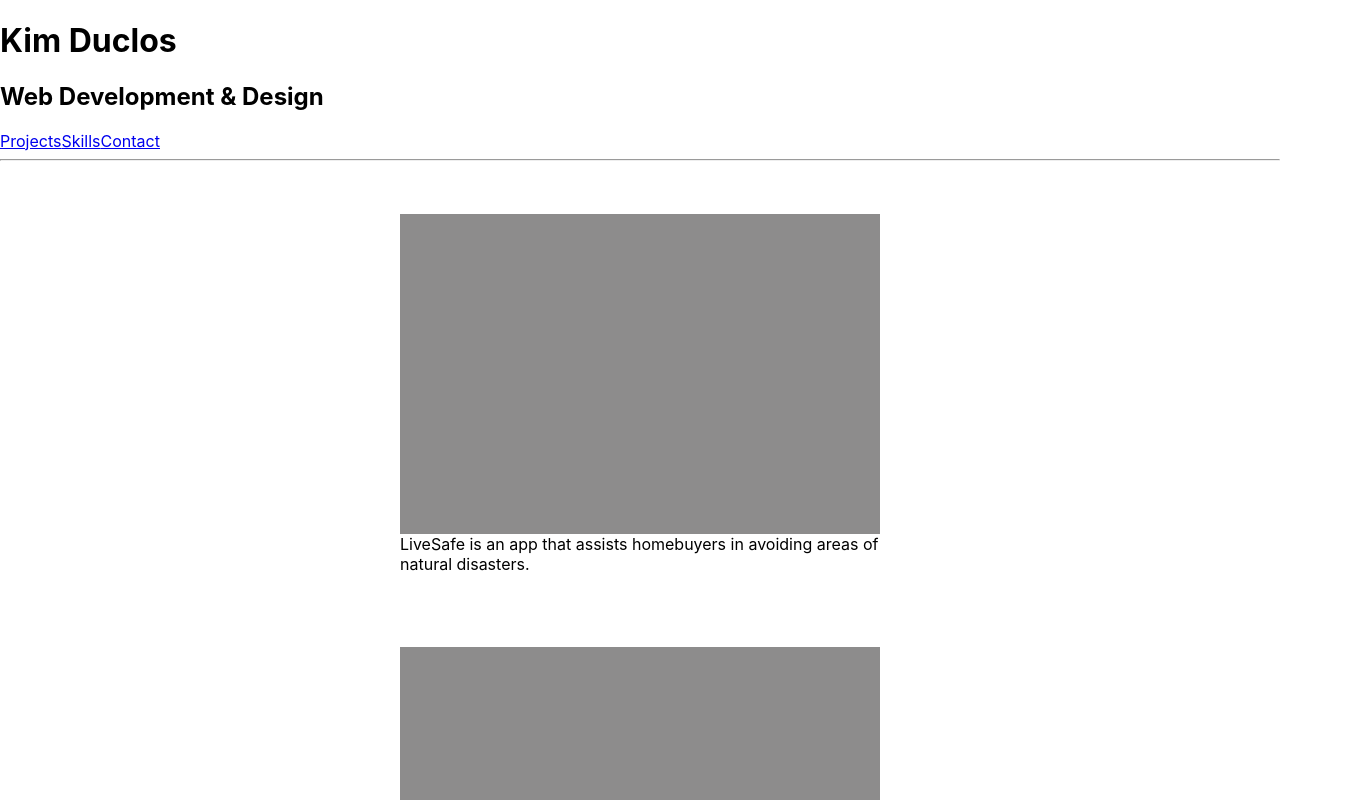
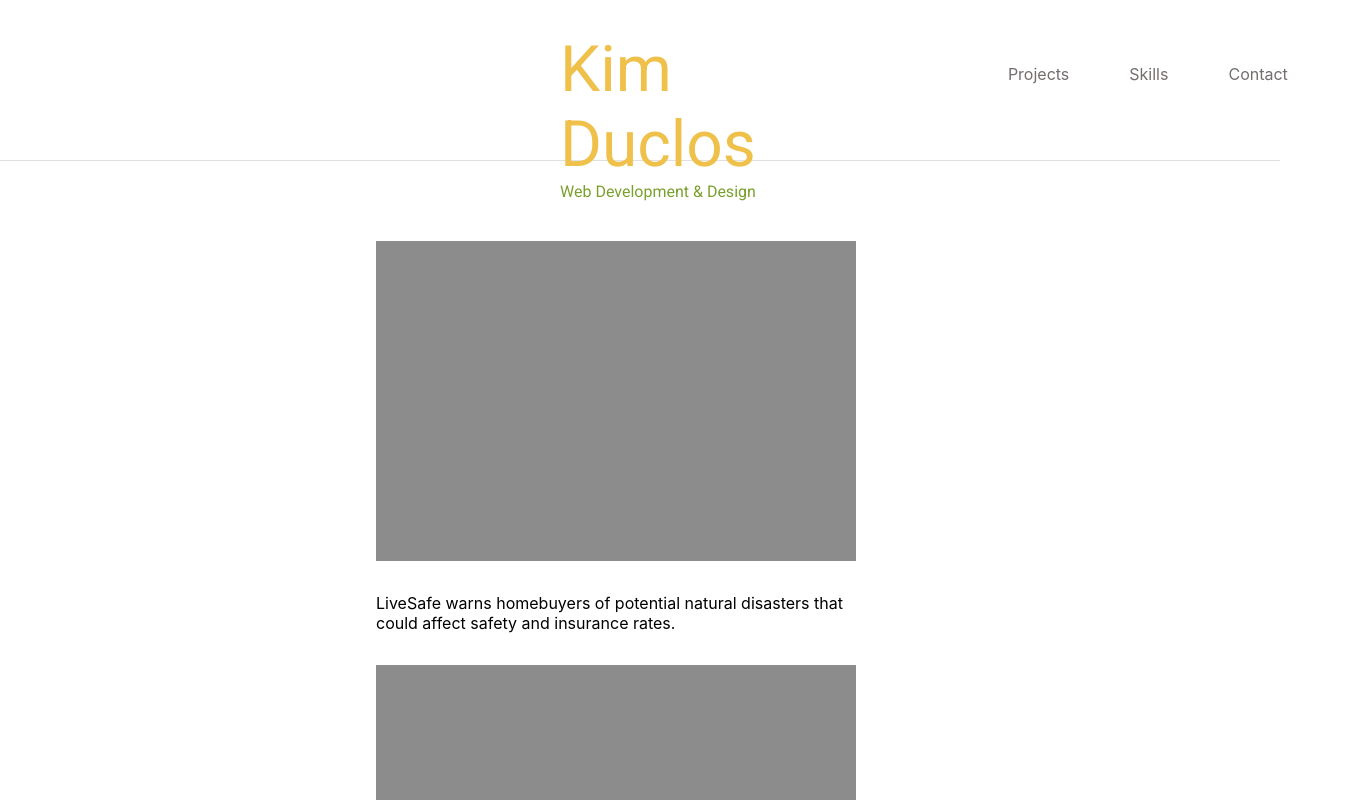
Before and after one commit to KimDuclos/kimduclos.github.io, a React (Create React App) app: page / in a window 1280 px wide. Shown: the top 800 px of the page, 1348 px wide, since content can reach past the window. Built offline with nearby package versions, Linux system fonts and the light colour scheme.

Commit message:
homepage layout aligned

```diff
--- a/src/header/header.jsx
+++ b/src/header/header.jsx
@@ -1,22 +1,27 @@
 import React from "react";
 import { BrowserRouter as Router, Route, Link, Switch } from "react-router-dom";
+import "./header.scss";
 import Projects from "../projects/projects";
 import Skills from "../skills/skills";
 import ContactForm from "../contactForm/contactForm";
 
 const Header = () => {
   return (
-    <>
-      <h1>Kim Duclos</h1>
-      <h2>Web Development & Design</h2>
     <Router>
+      <div className="headerBlock">
+        <div className="titleBlock">
+          <div className="name">Kim Duclos</div>
+          <div className="subtitle">Web Development & Design</div>
+        </div>
+        <div className="navBlock">
           <nav className="navbar">
             <Link to="/">Projects</Link>
             <Link to="/skills">Skills</Link>
             <Link to="/contact">Contact</Link>
-           <hr />
           </nav>
-        <div className="Header">
+          </div>
+      </div>
+          <div className="projectSection">
             <Switch>
               <Route exact path="/" component={Projects} />
               <Route path="/skills" component={Skills} />
@@ -24,7 +29,6 @@ const Header = () => {
             </Switch>
           </div>
     </Router>
-    </>
   );
 };
 
--- /dev/null
+++ b/src/header/header.scss
@@ -0,0 +1,43 @@
+@import url("https://fonts.googleapis.com/css2?family=Roboto&display=swap");
+
+.headerBlock {
+  display: flex;
+  flex-direction: row;
+  border-bottom: 1px solid #e0e0e0;
+  height: 10em;
+  .titleBlock {
+    width: 30em;
+    margin: 2em 0 0 35em;
+    .name {
+      font-size: 4em;
+      font-family: "Roboto", sans-serif;
+      color: #efc14b;
+    }
+    .subtitle {
+      font-size: 1em;
+      font-family: "Roboto", sans-serif;
+      color: #7ba02d;
+    }
+  }
+  .navBlock {
+    .navbar {
+      height: 1em;
+      width: 25em;
+      display: flex;
+      justify-content: space-evenly;
+      margin: 4em 0 0 12em;
+      :link {
+        text-decoration: none;
+        color: #746d6d;
+      }
+      :visited {
+        color: #746d6d;
+      }
+    }
+  }
+}
+
+.projectSection {
+  width: 60%;
+  margin: 0 auto 0 auto;
+}
--- a/src/projects/projectBox.scss
+++ b/src/projects/projectBox.scss
@@ -1,8 +1,8 @@
 .boxes {
-  margin: 5%;
   .projectBox {
     height: 20em;
     width: 30em;
+    margin: 3em 3em 2em 0;
     background-color: rgb(141, 140, 140);
   }
   .caption {
--- a/src/projects/projects.jsx
+++ b/src/projects/projects.jsx
@@ -5,10 +5,10 @@ import ProjectBox from "./projectBox.jsx";
 const Projects = () => {
   return (
     <div className="projects">
-      <ProjectBox caption="LiveSafe is an app that assists homebuyers in avoiding areas of natural disasters." />
-      <ProjectBox caption="FlexTogether pairs senior citizens with virtual workout partners based on schedule availability."/>
-      <ProjectBox caption="Lunchr connects donars with schools requesting monetary funding for student lunches."/>
-      <ProjectBox caption="Simpsom says is a fun app that accesses a database filled with thousands of Simpsons quotes." />
+        <ProjectBox caption="LiveSafe warns homebuyers of potential natural disasters that could affect safety and insurance rates." />
+        <ProjectBox caption="FlexTogether pairs seniors with workout partners based on schedule availability of both parties." />
+        <ProjectBox caption="Lunchr connects donars with schools requesting monetary funding for student lunches." />
+        <ProjectBox caption="Simpsom says is a fun app that accesses a database filled with thousands of Simpsons quotes." />
     </div>
   );
 };
--- a/src/projects/projects.scss
+++ b/src/projects/projects.scss
@@ -1,8 +1,8 @@
 .projects {
-    width: 70%;
+    width: 100%;
+    justify-content: center;
+    margin: 2em auto 0 auto;
     display: flex;
     flex-direction: row;
     flex-wrap: wrap;
-    justify-content: center;
-    margin: auto;
 }
```
Lines whose indentation alone changed are shown as unchanged.
